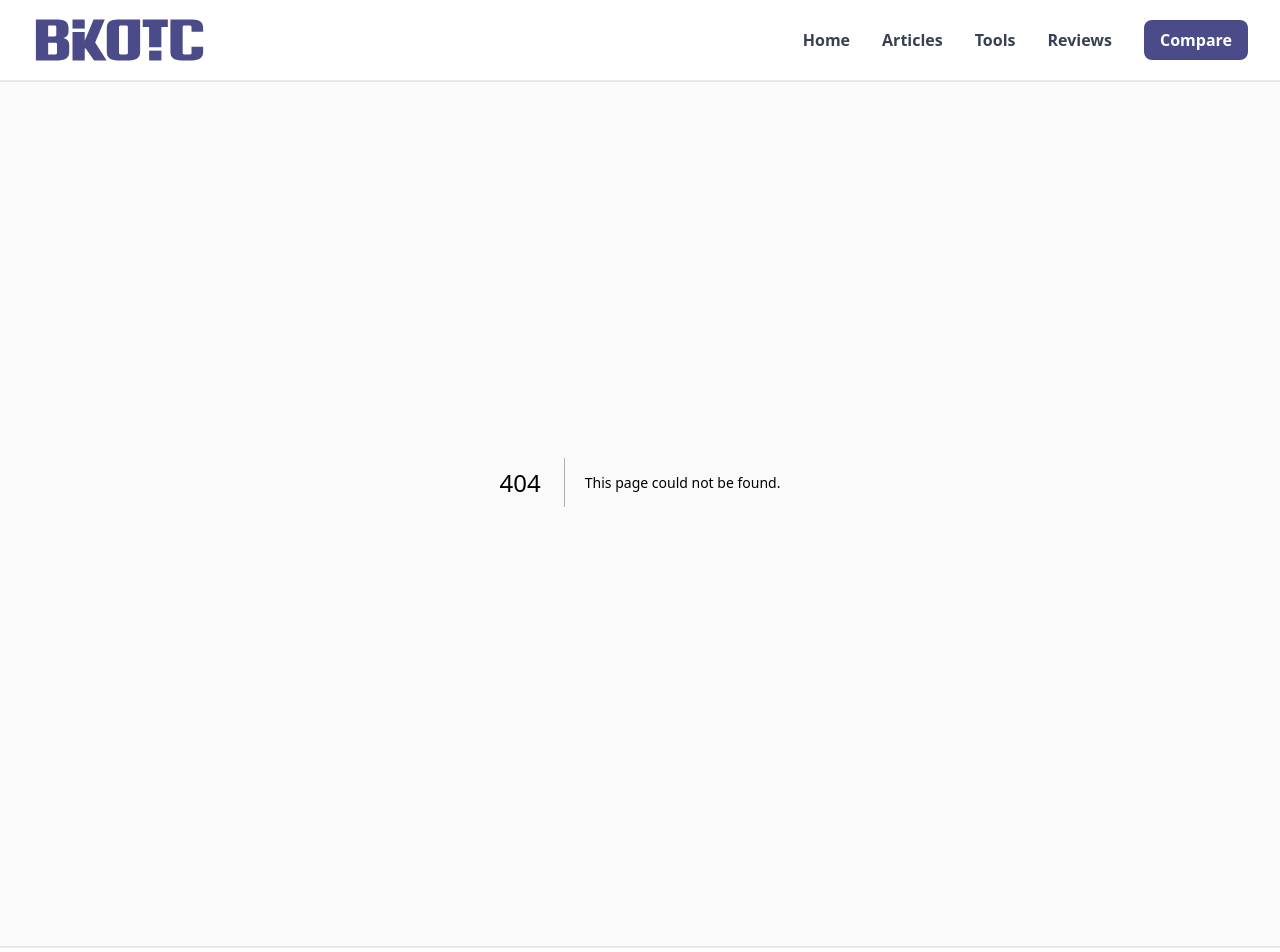
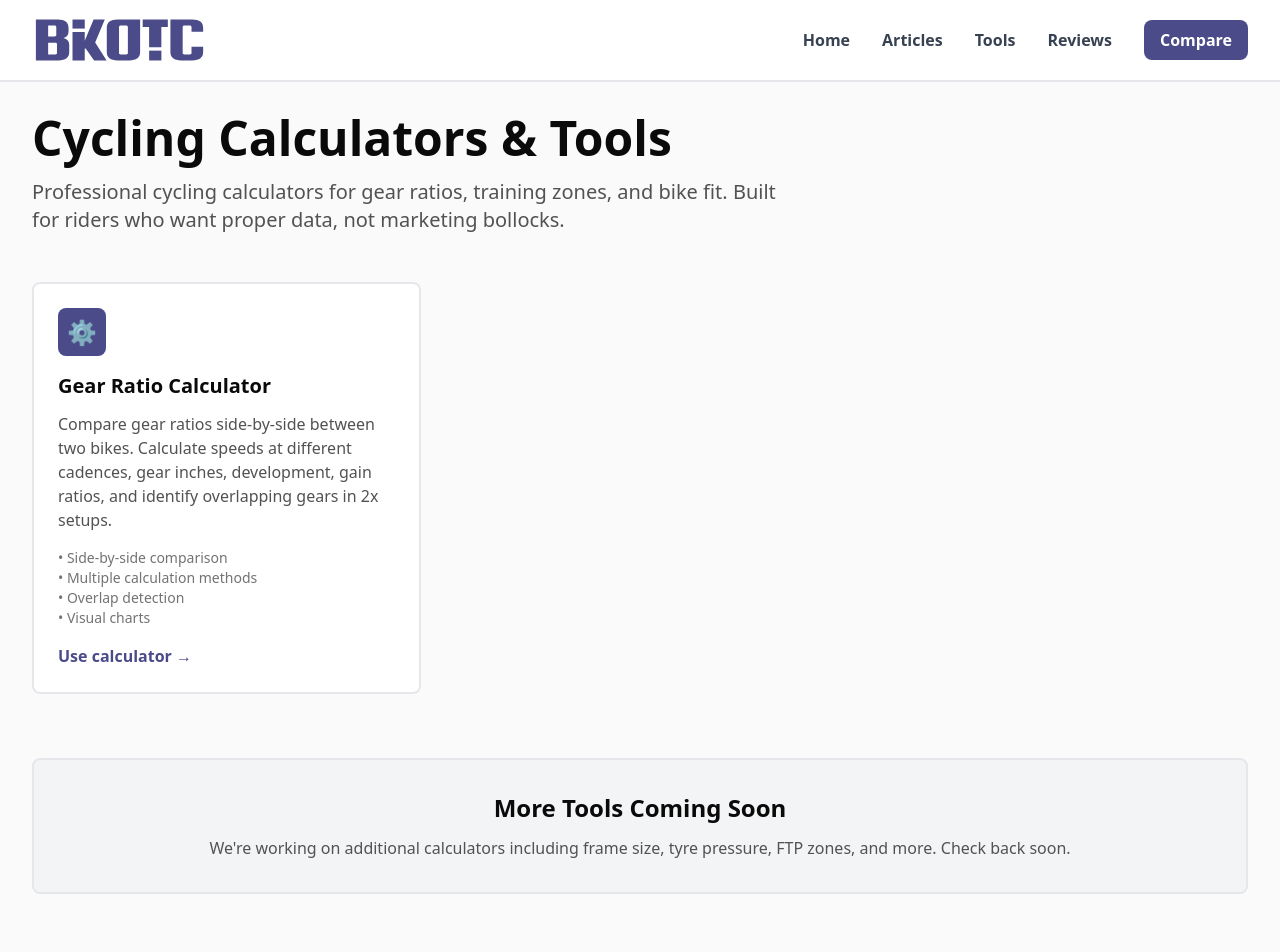
Before and after one commit to maccavamzoo/bikotic-genesis, a Next.js app: page /tools in a window 1280 px wide. Before the commit this address had no page. Shown: the top 952 px of the page. Built offline with nearby package versions, Linux system fonts and the light colour scheme.

Commit message:
Create page.tsx

```diff
--- /dev/null
+++ b/app/tools/page.tsx
@@ -0,0 +1,59 @@
+export default function ToolsPage() {
+  return (
+    <main className="min-h-screen p-4 md:p-8 font-sans">
+      <div className="max-w-7xl mx-auto">
+
+        {/* Page Header */}
+        <section className="mb-12">
+          <h1 className="text-3xl md:text-4xl lg:text-5xl mb-4 text-[#0a0a0a] font-bold">
+            Cycling Calculators & Tools
+          </h1>
+          <p className="text-lg md:text-xl text-[#525252] max-w-3xl">
+            Professional cycling calculators for gear ratios, training zones, and bike fit. Built for riders who want proper data, not marketing bollocks.
+          </p>
+        </section>
+
+        {/* Tools Grid */}
+        <div className="grid grid-cols-1 md:grid-cols-2 lg:grid-cols-3 gap-6">
+
+          {/* Gear Ratio Calculator */}
+          <a
+            href="/tools/gear-calculator"
+            className="bg-white border-2 border-gray-200 rounded-lg p-6 hover:border-bikotic-blue hover:shadow-lg transition-all block"
+          >
+            <div className="w-12 h-12 bg-bikotic-blue rounded-lg flex items-center justify-center mb-4">
+              <span className="text-white text-2xl font-bold">⚙️</span>
+            </div>
+            <h2 className="text-xl font-bold mb-3 text-[#0a0a0a]">
+              Gear Ratio Calculator
+            </h2>
+            <p className="text-[#525252] mb-4">
+              Compare gear ratios side-by-side between two bikes. Calculate speeds at different cadences, gear inches, development, gain ratios, and identify overlapping gears in 2x setups.
+            </p>
+            <div className="text-sm text-[#737373] mb-4">
+              • Side-by-side comparison<br/>
+              • Multiple calculation methods<br/>
+              • Overlap detection<br/>
+              • Visual charts
+            </div>
+            <span className="text-bikotic-blue font-semibold hover:underline">
+              Use calculator →
+            </span>
+          </a>
+
+        </div>
+
+        {/* Coming Soon Section */}
+        <section className="mt-16 bg-gray-100 border-2 border-gray-200 rounded-lg p-8 text-center">
+          <h2 className="text-2xl font-bold mb-3 text-[#0a0a0a]">
+            More Tools Coming Soon
+          </h2>
+          <p className="text-[#525252]">
+            We're working on additional calculators including frame size, tyre pressure, FTP zones, and more. Check back soon.
+          </p>
+        </section>
+
+      </div>
+    </main>
+  )
+}
```
